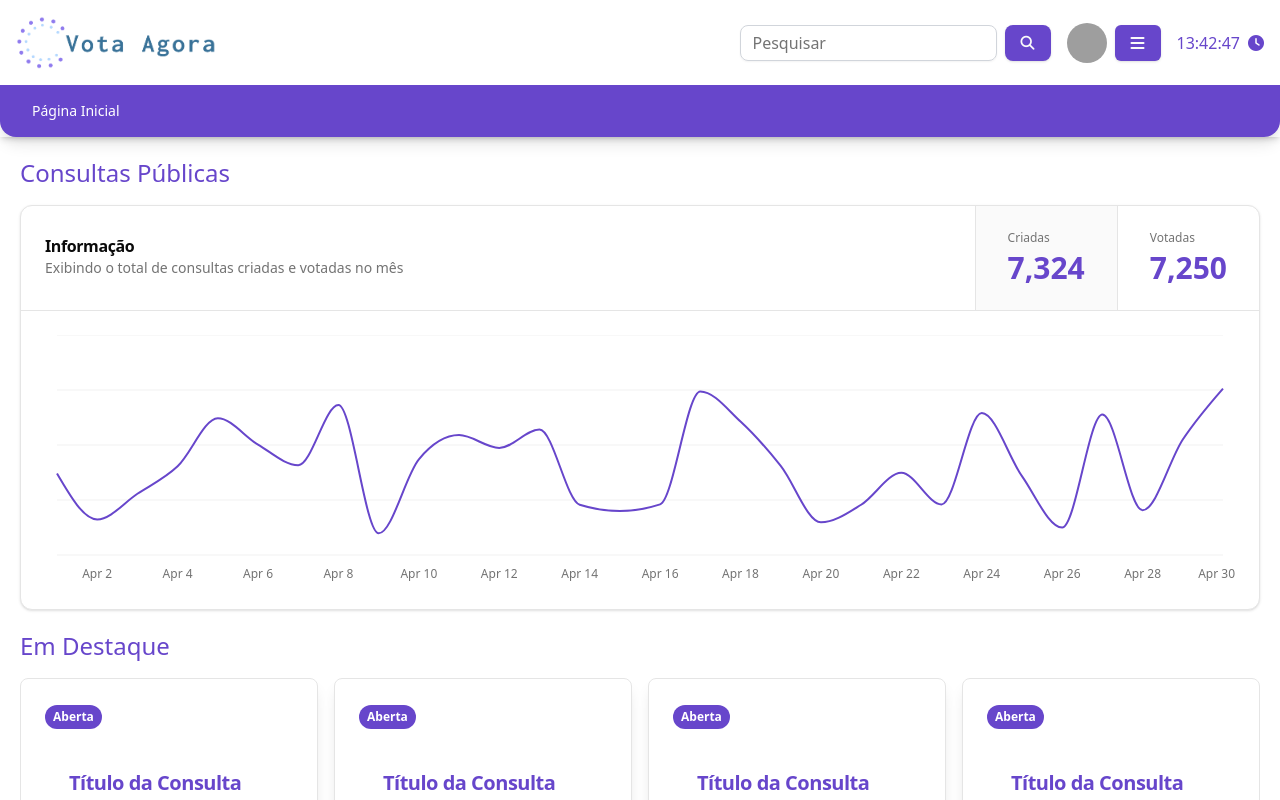
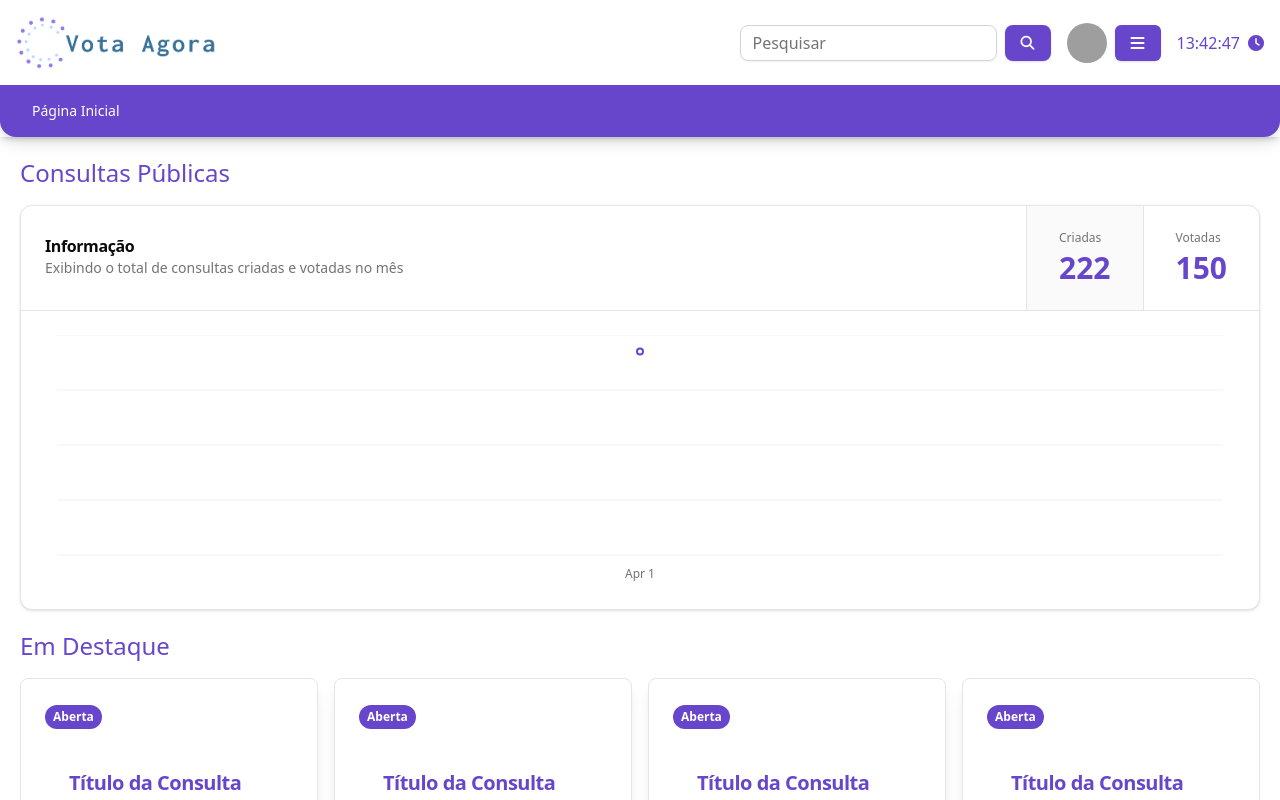
Before and after one commit to 4L1C3-R4BB1T/vota-agora-frontend, a React (Vite) app: page /home/dashboard in a window 1280 px wide. Shown: the top 800 px of the page. Built offline with nearby package versions, Linux system fonts and the light colour scheme; grey boxes are pictures that could not be loaded.

Commit message:
style: Alterando estilo da pagina

```diff
--- a/src/core/components/DashboardChart/index.tsx
+++ b/src/core/components/DashboardChart/index.tsx
@@ -21,35 +21,6 @@ export const description = "An interactive line chart"
 
 const chartData = [
   { date: "2024-04-01", desktop: 222, mobile: 150 },
-  { date: "2024-04-02", desktop: 97, mobile: 180 },
-  { date: "2024-04-03", desktop: 167, mobile: 120 },
-  { date: "2024-04-04", desktop: 242, mobile: 260 },
-  { date: "2024-04-05", desktop: 373, mobile: 290 },
-  { date: "2024-04-06", desktop: 301, mobile: 340 },
-  { date: "2024-04-07", desktop: 245, mobile: 180 },
-  { date: "2024-04-08", desktop: 409, mobile: 320 },
-  { date: "2024-04-09", desktop: 59, mobile: 110 },
-  { date: "2024-04-10", desktop: 261, mobile: 190 },
-  { date: "2024-04-11", desktop: 327, mobile: 350 },
-  { date: "2024-04-12", desktop: 292, mobile: 210 },
-  { date: "2024-04-13", desktop: 342, mobile: 380 },
-  { date: "2024-04-14", desktop: 137, mobile: 220 },
-  { date: "2024-04-15", desktop: 120, mobile: 170 },
-  { date: "2024-04-16", desktop: 138, mobile: 190 },
-  { date: "2024-04-17", desktop: 446, mobile: 360 },
-  { date: "2024-04-18", desktop: 364, mobile: 410 },
-  { date: "2024-04-19", desktop: 243, mobile: 180 },
-  { date: "2024-04-20", desktop: 89, mobile: 150 },
-  { date: "2024-04-21", desktop: 137, mobile: 200 },
-  { date: "2024-04-22", desktop: 224, mobile: 170 },
-  { date: "2024-04-23", desktop: 138, mobile: 230 },
-  { date: "2024-04-24", desktop: 387, mobile: 290 },
-  { date: "2024-04-25", desktop: 215, mobile: 250 },
-  { date: "2024-04-26", desktop: 75, mobile: 130 },
-  { date: "2024-04-27", desktop: 383, mobile: 420 },
-  { date: "2024-04-28", desktop: 122, mobile: 180 },
-  { date: "2024-04-29", desktop: 315, mobile: 240 },
-  { date: "2024-04-30", desktop: 454, mobile: 380 },
 ]
 
 const chartConfig = {
--- a/src/pages/Login/components/LoginForm/index.tsx
+++ b/src/pages/Login/components/LoginForm/index.tsx
@@ -52,6 +52,7 @@ function LoginForm() {
         const accessToken = result?.access_token as string;
         persistToken(accessToken as string);
         toast.success('Login efetuado com sucesso.', { theme: 'dark'});
+        navigate('/home/dashboard');
     }
 
     const onFormChange = (event: React.ChangeEvent<HTMLFormElement>) => {
@@ -79,10 +80,10 @@ function LoginForm() {
                     </p>
                 </div>
                 <form className="mt-4" onChange={onFormChange}>
-                   <FormField name="document" ref={cpfRef} label="CPF" placeholder="Digite seu CPF" className="p-6 text-lg bg-white"/>
+                   <FormField name="document" ref={cpfRef} label="CPF" placeholder="Digite seu CPF" className="p-6 text-lg bg-gray-200"/>
 
                    <div className="mt-5">
-                        <FormField name="password" label="Senha" type="password" placeholder="Digite sua Senha" className='p-6 text-lg bg-white'/>
+                        <FormField name="password" label="Senha" type="password" placeholder="Digite sua Senha" className='p-6 text-lg bg-gray-200'/>
                    </div>
                     <Button type="button" onClick={signIn} className="w-full text-lg mt-8 p-6 bg-brand-primary hover:bg-brand-primary hover:opacity-80 mb-5">Login</Button>
                     <p className="text-lg text-center">Não possui uma conta? <Link to="register" className="text-brand-primary">Cadastre-se</Link></p>
--- a/src/pages/Login/components/RegisterForm/index.tsx
+++ b/src/pages/Login/components/RegisterForm/index.tsx
@@ -1,6 +1,6 @@
 import { Button } from "@/components/ui/button";
 import FormField from "@/core/components/FormField";
-import { Link } from "react-router-dom";
+import { Link, useNavigate } from "react-router-dom";
 import logo from '../../../../assets/logo.png';
 import { useMask } from "@react-input/mask";
 import { z } from "zod";
@@ -34,6 +34,7 @@ function RegisterForm() {
         replacement: { _: /\d/}
     });
     const { loading, error, request } = useApi();
+    const navigate = useNavigate();
 
     const onFormChange = (event: React.ChangeEvent<HTMLFormElement>) => {
         const { name, value } = event.target;
@@ -61,6 +62,7 @@ function RegisterForm() {
 
         if (!error) {
             toast.success('Conta criada com sucesso.', { theme: 'dark' });
+            navigate('/auth');
             return;
         }
 
@@ -89,17 +91,17 @@ function RegisterForm() {
                 </div>
                 <form className="mt-4" onChange={onFormChange}>
                     <div className="mb-5 mt-4">
-                        <FormField name="fullName" label="Nome Completo" type="text" placeholder="Digite seu nome completo" className="p-6 text-lg bg-white"/>
+                        <FormField name="fullName" label="Nome Completo" type="text" placeholder="Digite seu nome completo" className="p-6 text-lg bg-gray-200"/>
                     </div>
 
-                    <FormField name="document" ref={cpfRef} label="CPF" placeholder="Digite seu CPF" className="p-6 text-lg bg-white"/>
+                    <FormField name="document" ref={cpfRef} label="CPF" placeholder="Digite seu CPF" className="p-6 bg-gray-200 text-lg"/>
 
                     <div className="mt-5">
-                        <FormField name="password" label="Senha" type="password" placeholder="Digite a senha" className="p-6 text-lg bg-white"/>
+                        <FormField name="password" label="Senha" type="password" placeholder="Digite a senha" className="p-6 text-lg bg-gray-200"/>
                     </div>
 
                     <div className="mt-5">
-                        <FormField name="confirmationPassword" label="Confirmar Senha" type="password" placeholder="Digite a senha novamente" className="p-6 text-lg bg-white"/>
+                        <FormField name="confirmationPassword" label="Confirmar Senha" type="password" placeholder="Digite a senha novamente" className="p-6 text-lg bg-gray-200"/>
                     </div>
                     <Button onClick={register} type="button" className="w-full text-lg mt-8 p-6 bg-brand-primary hover:bg-brand-primary hover:opacity-80 mb-5">Cadastrar</Button>
                     <p className="text-lg text-center">Já possui uma conta? <Link to="/auth" className="text-brand-primary">Faça Login</Link></p>
--- a/src/pages/Login/index.tsx
+++ b/src/pages/Login/index.tsx
@@ -26,7 +26,7 @@ function LoginPage() {
                     O futuro não se constrói sozinho. Sua voz é a chave para a mudança. <br/> Vote e faça parte da transformação!
                 </p>
             </section>
-            <section className="relative bg-gray-100">
+            <section className="relative bg-white ">
                 <div className="slide-in-left h-full">
                     <Outlet/>
                 </div>
```
